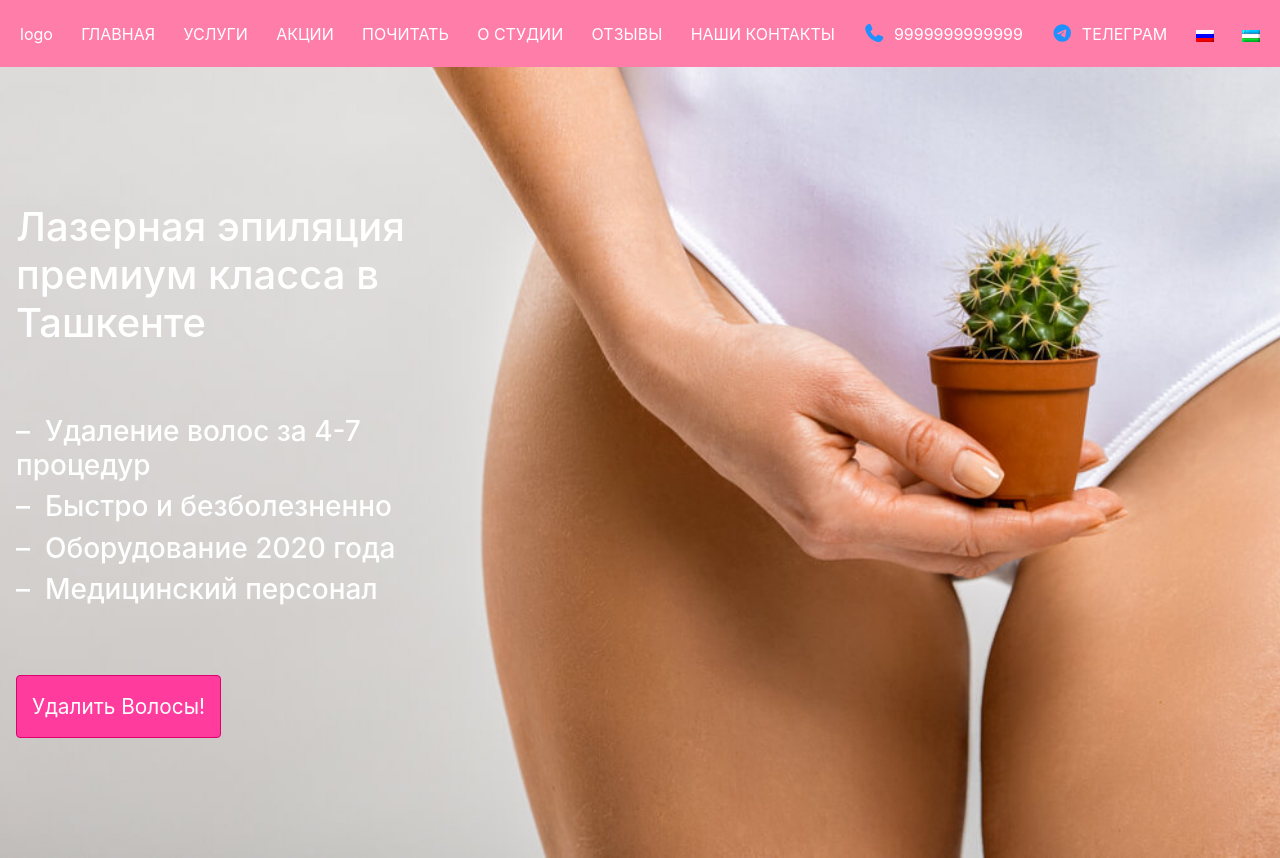
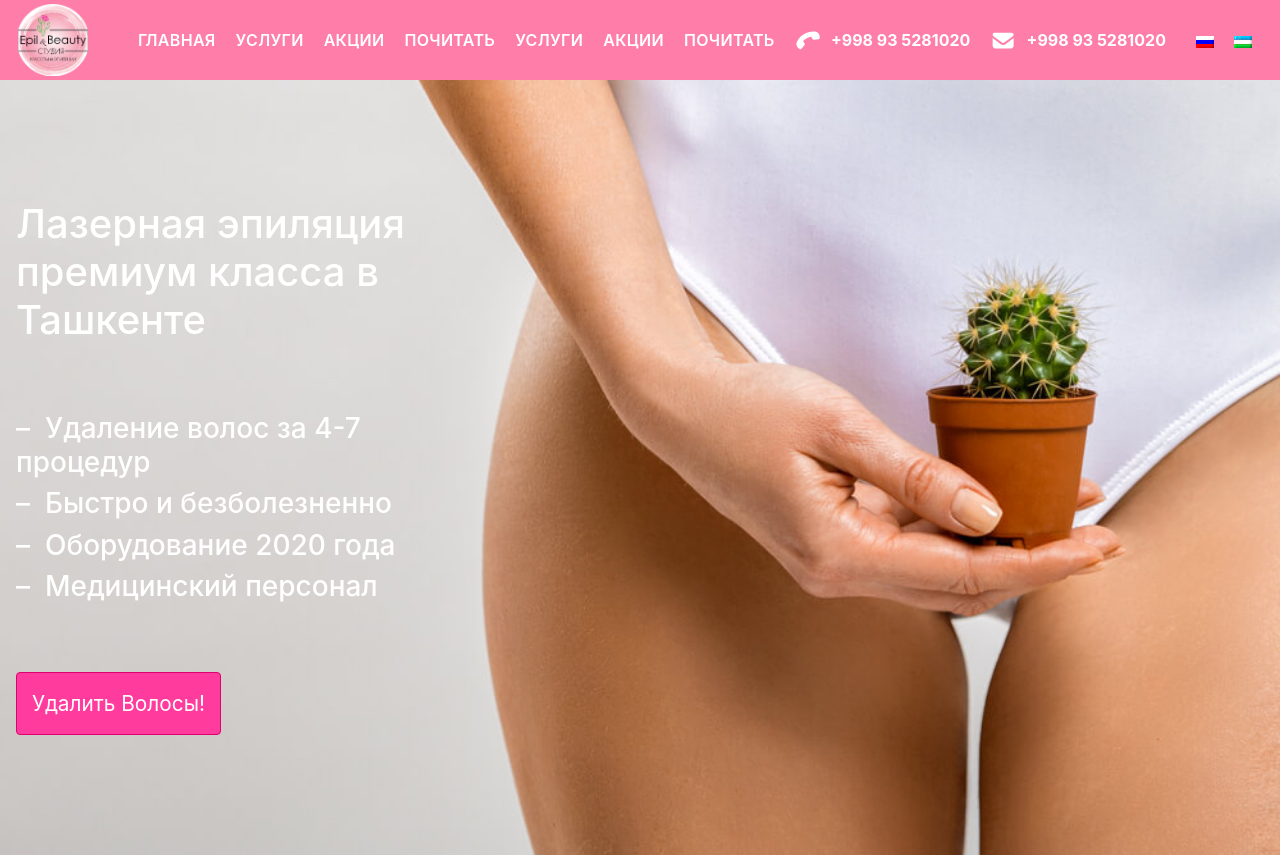
Before and after one commit to Bekhzod1995/HasPage, a plain HTML site: page index.html in a window 1280 px wide. Shown: the top 858 px of the page. Drawn offline with Linux system fonts and the light colour scheme; files whose address does not match are found by name.

Commit message:
fixed navbar

```diff
--- a/css/mystyle.css
+++ b/css/mystyle.css
@@ -3,69 +3,133 @@ body{
   padding: 0;
   height: 100vh;
   color: #DE006F !important;
-  /* cursor: none; */
+  font-size: 16px;
 }
 
-/* .cursor {
-  width: 30px;
-  height: 30px;
-  border: 1px solid black;
-  border-radius: 50%;
-  position: absolute;
-  transition-duration: 200ms;
-  transition-timing-function: ease-out;
-  animation: cursorAnim .5s infinite alternate;
-  z-index: 1;
+ul {
+  margin: 0;
+  padding: 0;
+  list-style: none;
 }
 
-.cursor::after {
-  content: "";
-  width: 33px;
-  height: 33px;
-  position: absolute;
-  border: 8px solid grey;
-  border-radius: 50%;
-  opacity: .5;
-  animation: cursorAnim2 .5s infinite alternate;
-  top: -3px;
-  left: -3px;
+.header {
+  background-color: #ff7da9;
 }
 
-@keyframes cursorAnim2 {
-  from {
-    transform: scale(1);
-  }
-  to {
-    transform: scale(.4);
-  }
+.header__line {
+  display: flex;
+  align-items: center;
+  width: max-content;
+  margin: 0 auto;
 }
 
-@keyframes cursorAnim {
-  from {
-    transform: scale(1);
-  }
-  to {
-    transform: scale(.7);
-  }
+.logo {
+  width: 70px;
+}
+.logo img {
+  max-width: 100%;
+}
+.ds-nav__nav-list {
+  margin-left: 40px;
+}
+.nav-list {
+  display: flex;
+}
+.nav-list__item {
+}
+.nav-list__item:first-child {
+  margin-left: unset;
+}
+.nav-list__link {
+  padding: 0 10px;
+  height: 80px;
+  display: flex;
+  align-items: center;
+  color: #fff;
+  text-transform: uppercase;
+  text-decoration: none;
+  font-weight: 600;
+  font-size: 1rem;
+  letter-spacing: .02em;
+  transition: all .3s ease;
+  position: relative;
 }
 
-@keyframes cursorAnim3 {
-  0% {
-    transform: scale(1);
-  }
-  50% {
-    transform: scale(2);
-  }
-  100% {
-    transform: scale(1);
-    opacity: 0;
-  }
+.btn-hover-up {
+  position: relative;
+}
+.btn-hover-up::before {
+  content: '';
+  position: absolute;
+  height: 0;
+  width: 100%;
+  background: rgba(255,255,255,.3);
+  bottom: 0;
+  left: 0;
+  right: 0;
+  transition: all .5s ease;
+}
+.btn-hover-up:hover {
+  color: #fff;
+}
+.btn-hover-up:hover:before {
+  height: 100%;
 }
 
-.expand {
-  animation: cursorAnim3 .5s forwards;
-  border: 1px solid red;
-} */
+
+.nav-list__link:hover {
+  text-decoration: none;
+}
+
+.ds-nav {
+
+}
+
+.contact {
+  display: flex;
+}
+.contact__link {
+  height: 80px;
+  display: flex;
+  align-items: center;
+  color: #fff;
+  padding: 0 10px;
+  font-weight: bold;
+}
+.contact__link svg{
+  margin-right: 10px;
+  display: block;
+  font-size: 21px;
+}
+.contact__link .fa-phone{
+  transform: rotate(106deg);
+}
+.contact__link:hover {
+  color: #fff;
+  text-decoration: none;
+}
+
+.ds-nav__lang {
+  margin-left: 10px;
+}
+
+.lang {
+  display: flex;
+  align-items: center;
+}
+
+.lang__link {
+  padding: 10px;
+  cursor: pointer;
+}
+
+.lang__link:first-child {
+  display: block;
+
+}
+.lang__link img {
+   max-width: 100%;
+}
 
 
 
@@ -87,24 +151,7 @@ body{
 	background-color: #464646;
 }
 
-.navbar {
-	display: flex;
-	/* justify-content: center; */
-	list-style: none;
-	padding-top: 10px;
-	background-color: #ff7da9;
-	align-items: baseline;
-}
 
-.navbar > li {
-	cursor: pointer;
-	color: white;
-	padding: 20px;
-}
-
-.navbar > li:hover {
-	background-color: rgba(255, 255, 255, 0.192);
-}
 
 .background-text{
   width: 35vw;
@@ -388,8 +435,20 @@ footer {
 
   } */
 
-  .navbar {
+  .ds-nav {
     display: none;
+  }
+  .contact {
+    display: none;
+  }
+  .lang {
+    display: none;
+  }
+  .header {
+    padding: 7px 0;
+  }
+  .logo {
+    width: 46px;
   }
 
   .mobileNav {
@@ -418,15 +477,6 @@ footer {
   }
 }
 
-.navbar > a {
-  text-decoration: none;
-  color: white;
-}
-
-.navbar > a:hover {
-  color: pink;
-}
-
 .btn-light {
   background-color: #FF3B9D !important;
   border-color: #DE006F !important;
@@ -452,7 +502,3 @@ footer {
   border-color: #DE006F !important;
   box-shadow: 0 0 0 0.2rem rgba(213,160,33, 0.5) !important
 }
-
-.navbar {
-  padding: 20px;
-}
--- a/index.html
+++ b/index.html
@@ -5,133 +5,75 @@
 	<meta charset="UTF-8">
 	<meta name="viewport" content="width=device-width, initial-scale=1.0">
 	<link rel="stylesheet" href="./css/bootstrap.min.css">
-	<link rel="stylesheet" href="./css/mystyle.css">
 	<link rel="stylesheet" href="./fontawesome/all.css" type="text/css">
 	<link href="./css/hamburgers.css" rel="stylesheet">
+
+	<!-- custom styles&js -->
+	<link rel="stylesheet" href="./css/mystyle.css">
 	<script src="./fontawesome/all.js"></script>
+	<!-- custom styles&js -->
+
 	<title>Depilation</title>
 </head>
 
 <body>
 	<!-- <div class="cursor"></div> -->
 	<!--Header-->
-	<header>
-		<div class="background-image">
-			<nav role="navigation" class="mobileNav">
-				<div id="menuToggle">
-					<!--
-								    A fake / hidden checkbox is used as click reciever,
-								    so you can use the :checked selector on it.
-								    -->
-					<input type="checkbox" />
-
-					<!--
-								    Some spans to act as a hamburger.
-
-								    They are acting like a real hamburger,
-								    not that McDonalds stuff.
-								    -->
-					<span></span>
-					<span></span>
-					<span></span>
-
-					<!--
-								    Too bad the menu has to be inside of the button
-								    but hey, it's pure CSS magic.
-								    -->
-					<ul id="menu">
-						<a href="#">
-							<li>ГЛАВНАЯ</li>
-						</a>
-						<a href="#">
-							<li>УСЛУГИ</li>
-						</a>
-						<a href="#">
-							<li>АКЦИИ</li>
-						</a>
-						<a href="#">
-							<li>ПОЧИТАТЬ</li>
-						</a>
-						<a href="#">
-							<li>О СТУДИИ</li>
-						</a>
-						<a href="#">
-							<li>ОТЗЫВЫ</li>
-						</a>
-						<a href="#">
-							<li>НАШИ КОНТАКТЫ</li>
-						</a>
-						<a href="#">
-							<li>
-								<i class="fas fa-phone"></i> 9999999999999
+	<header class="header">
+		<div class="custom-container">
+			<div class="header__line">
+				<div class="logo">
+					<img src="./pictures/logo.png">
+				</div>
+				<nav class="ds-nav">
+					<ul class="ds-nav__nav-list nav-list">
+						<li class="nav-list__item">
+							<a class="nav-list__link btn-hover-up" href="#">Главная</a>
 						</li>
-						</a>
-						<a href="#">
-							<li>
-									<i class="fab fa-telegram"></i>ТЕЛЕГРАМ
+						<li class="nav-list__item">
+							<a class="nav-list__link btn-hover-up" href="#">Услуги</a>
 						</li>
-						</a>
-						<a href="#">
-							<li>
-								<img width="30" src="./pictures/ru.png" alt="Русский">
-								<img width="30" src="./pictures/uz.png" alt="Узбекский">
+						<li class="nav-list__item">
+							<a class="nav-list__link btn-hover-up" href="#">Акции</a>
 						</li>
-						</a>
-					</ul>
-				</div>
-			</nav>
-			<!--Navbar-->
-			<nav>
-				<ul class="navbar">
-					<a href="#">
-						<li>logo</li>
-					</a>
-					<!-- <li><img src="./pictures/logo.png" alt="logo" width="50px"></li> -->
-					<a href="#">
-						<li>ГЛАВНАЯ</li>
-					</a>
-					<a href="#">
-						<li>УСЛУГИ</li>
-					</a>
-					<a href="#">
-						<li>АКЦИИ</li>
-					</a>
-					<a href="#">
-						<li>ПОЧИТАТЬ</li>
-					</a>
-					<a href="#">
-						<li>О СТУДИИ</li>
-					</a>
-					<a href="#">
-						<li>ОТЗЫВЫ</li>
-					</a>
-					<a href="#">
-						<li>НАШИ КОНТАКТЫ</li>
-					</a>
-					<a href="#">
-						<li>
-							<span style="font-size: 18px; color: Dodgerblue; margin-right: 3px;">
-								<i class="fas fa-phone"></i>
-							</span>
-							9999999999999
+						<li class="nav-list__item">
+							<a class="nav-list__link btn-hover-up" href="#">Почитать</a>
 						</li>
-					</a>
-					<a href="#">
-						<li>
-							<span style="font-size: 18px; color: Dodgerblue; margin-right: 3px;">
-								<i class="fab fa-telegram"></i>
-							</span>
-							ТЕЛЕГРАМ
+						<li class="nav-list__item">
+							<a class="nav-list__link btn-hover-up" href="#">Услуги</a>
 						</li>
-					</a>
-					<a href="#">
-						<li><img src="./pictures/ru.png" alt="Русский"></li>
-					</a>
-					<a href="#">
-						<li><img src="./pictures/uz.png" alt="Узбекский"></li>
-					</a>
+						<li class="nav-list__item">
+							<a class="nav-list__link btn-hover-up" href="#">Акции</a>
+						</li>
+						<li class="nav-list__item">
+							<a class="nav-list__link btn-hover-up" href="#">Почитать</a>
+						</li>
 					</ul>
 				</nav>
+				<div class="contact">
+					<a class="contact__link btn-hover-up" href="tel:+998 93 5281020" >
+						<i class="fa fa-phone"></i>
+						<span>+998 93 5281020</span>
+					</a>
+					<a class="contact__link btn-hover-up" href="tel:+998 93 5281020" >
+						<i class="fa fa-envelope"></i>
+						<span>+998 93 5281020</span>
+					</a>
+				</div>
+				<div class="ds-nav__lang lang">
+					<a class="lang__link btn-hover-up">
+						<img src="./pictures/ru.png">
+					</a>
+					<a class="lang__link btn-hover-up">
+						<img src="./pictures/uz.png">
+					</a>
+				</div>
+			</div>
+		</div>
+	</header>
+
+
+	<main class="background-image">
 		<div class="custom-container">
 			<!-- <div class="custom-container"> -->
 			<!-- <div class="section"> -->
@@ -150,8 +92,7 @@
 			<!-- </div> -->
 			<!-- </div> -->
 		</div>
-		</div>
-	</header>
+	</main>
 
 	<!--Body-->
 	<div>
```
Also changed, not shown: pictures/20200820_143247.png (deleted). Lines whose indentation alone changed are shown as unchanged.
